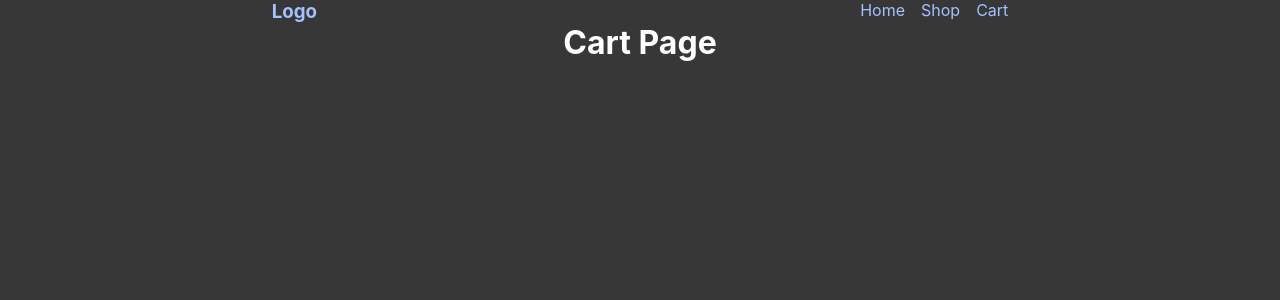
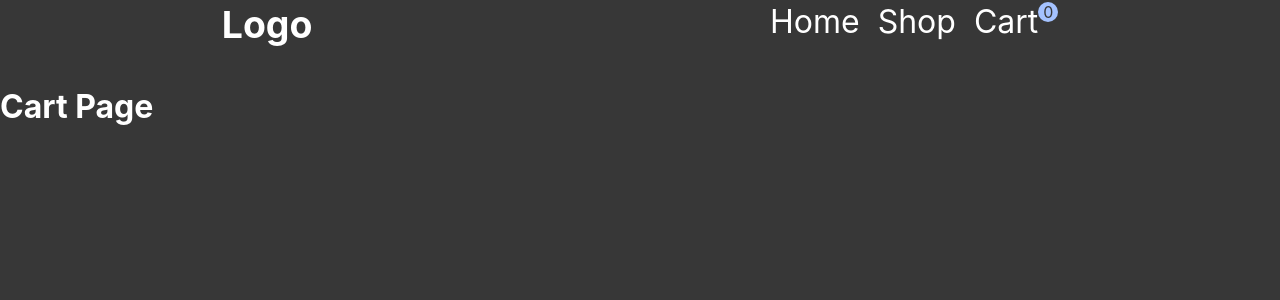
Before and after one commit to kyleyu23/shopping-cart, a React (Create React App) app: page /cart in a window 1280 px wide. Shown: the top 300 px of the page. Built offline with nearby package versions, Linux system fonts and the light colour scheme.

Commit message:
implement items-in-cart css

```diff
--- a/src/App.css
+++ b/src/App.css
@@ -12,20 +12,38 @@
 .app {
   background-color: var(--main-bg-color);
   color: var(--main-text-color);
-  text-align: center;
   min-height: 100vh;
 }
 
 nav {
   display: flex;
   justify-content: space-around;
-  color: var(--secondary-color);
+  font-size: 2rem;
+  padding: 2px;
+  padding-bottom: 40px;
 }
 
 .nav-links {
   list-style-type: none;
   display: flex;
-  column-gap: 1rem;
+}
+
+.nav-links>a {
+  margin-left: 18px;
+}
+
+.items-in-cart {
+  background-color: var(--secondary-color);
+  color: var(--main-bg-color);
+  border-radius: 50%;
+  font-size: 16px;
+  height: 20px;
+  width: 20px;
+
+  display: flex;
+  align-items: center;
+  justify-content: center;
+
 }
 
 .shop {
@@ -33,7 +51,7 @@ nav {
   flex-wrap: wrap;
   gap: 20px;
   justify-content: center;
-  align-items: stretch;
+  align-items: center;
 
 }
 
@@ -47,7 +65,7 @@ nav {
 }
 
 .item img {
-  width: 40vw;
+  width: 20vw;
   height: auto;
   margin-bottom: 1rem;
 }
--- a/src/components/Nav.js
+++ b/src/components/Nav.js
@@ -1,11 +1,15 @@
 import { Link } from "react-router-dom";
 import '../App.css'
+import React, { useContext } from 'react';
+import { CartContext } from '../CartContext';
 
 function Nav() {
     const navStyle = {
-        color: '#a4c2ff',
+        color: 'white',
         textDecoration: 'none'
     };
+
+    const [cart, setCart] = useContext(CartContext);
 
     return (
         <nav>
@@ -22,6 +26,7 @@ function Nav() {
                 <Link to="/cart" style={navStyle}>
                     <li>Cart</li>
                 </Link>
+                <div className='items-in-cart'>{cart.length}</div>
             </ul>
 
         </nav>
```
